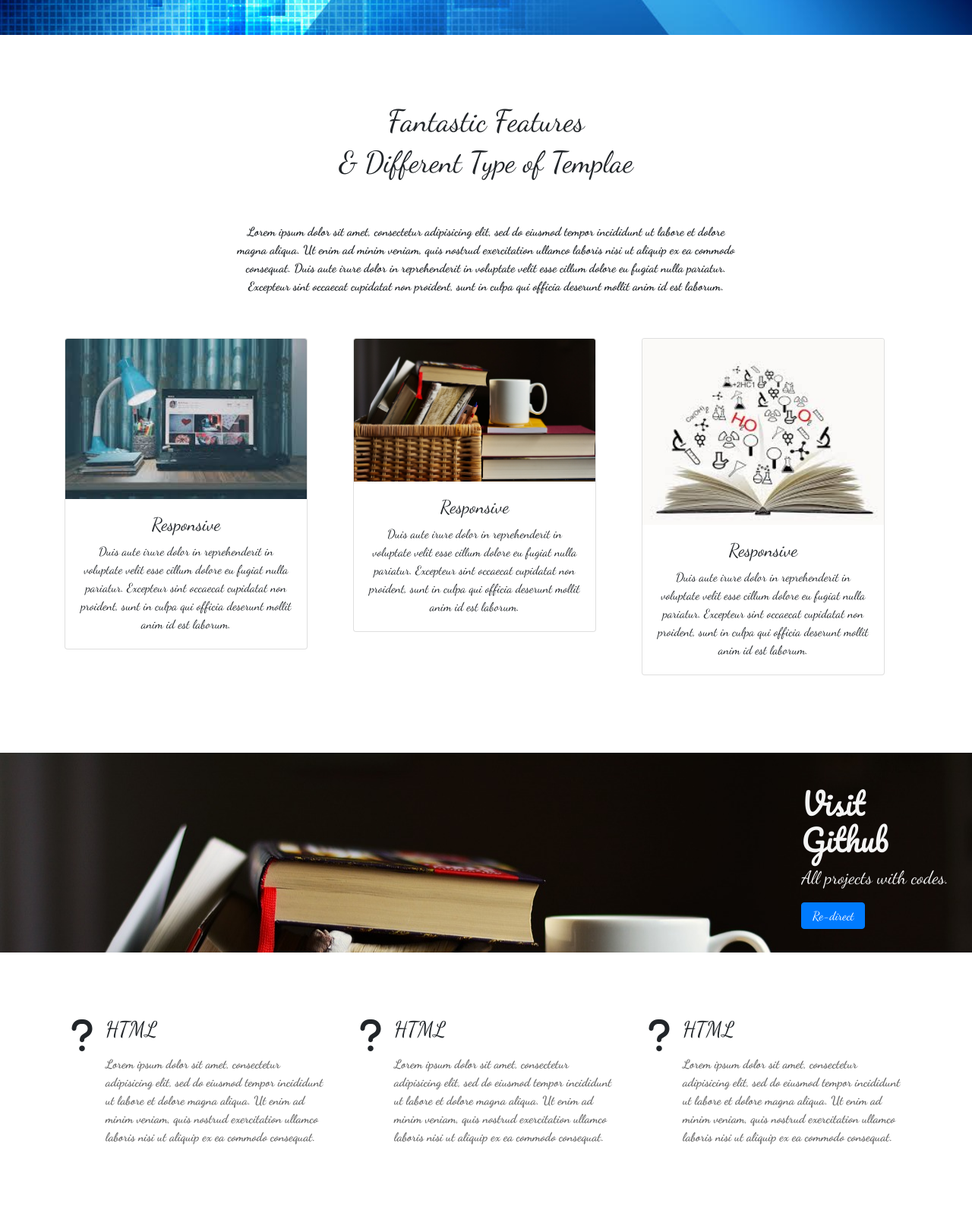
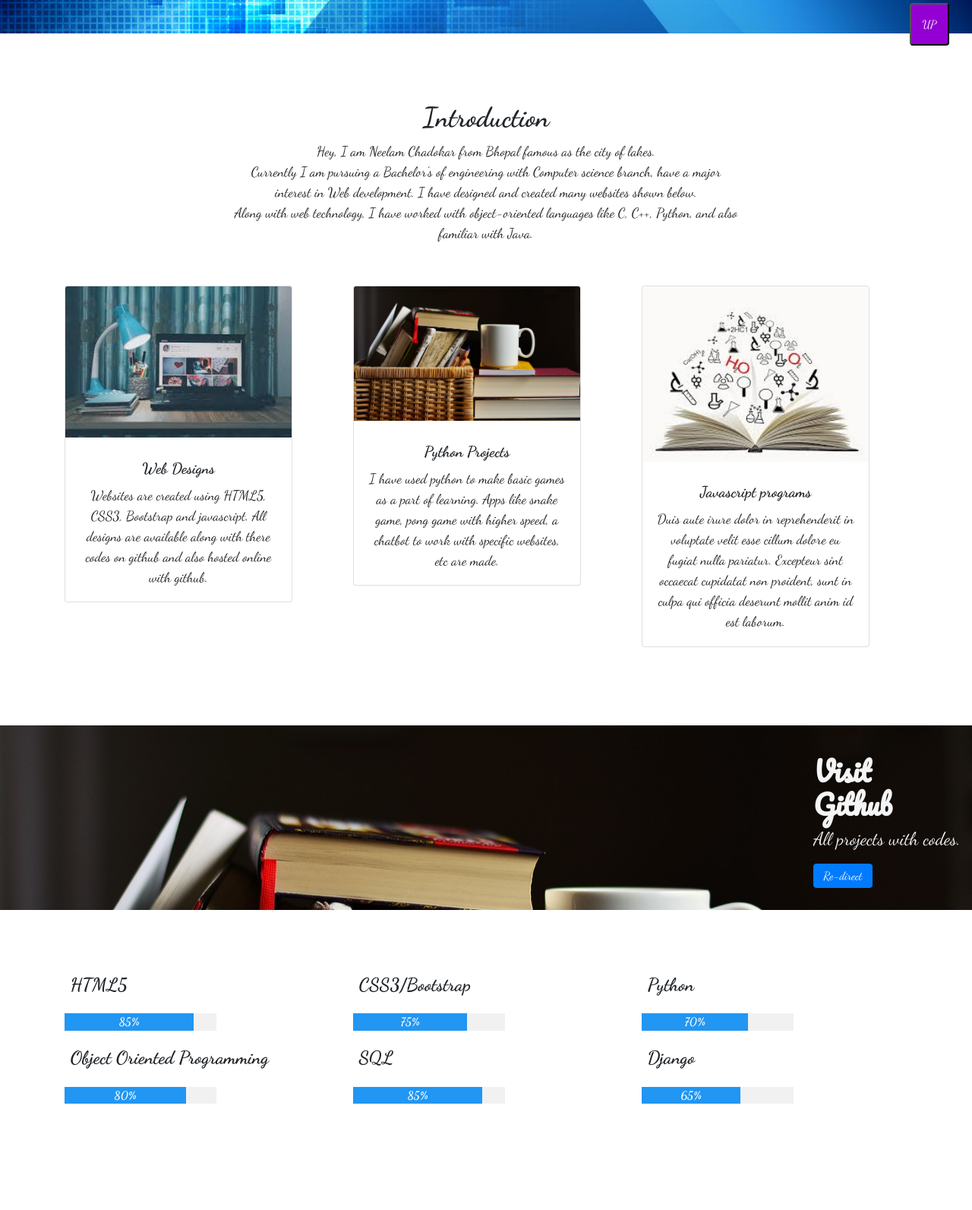
Before and after one commit to NeelamChadokar/NeelamChadokar.github.io, a plain HTML site: page index.html in a window 1280 px wide. Shown: the part 720-2313 px from the top of the page at 76% size. Drawn offline with nearby package versions, Linux system fonts and the light colour scheme; a web font is replaced by a local one.

Commit message:
added progress and text to profile

```diff
--- a/index.html
+++ b/index.html
@@ -7,41 +7,41 @@
     <meta http-equiv="X-UA-Compatible" content="ie=edge">
     <title>Neelam's Portfolio</title>
     <link rel="stylesheet" href="https://stackpath.bootstrapcdn.com/bootstrap/4.4.1/css/bootstrap.min.css" integrity="sha384-Vkoo8x4CGsO3+Hhxv8T/Q5PaXtkKtu6ug5TOeNV6gBiFeWPGFN9MuhOf23Q9Ifjh" crossorigin="anonymous">
-    <link rel="stylesheet" href="path/to/font-awesome/css/font-awesome.min.css">
+    <link rel="stylesheet" href="https://www.w3schools.com/w3css/4/w3.css">
+    <link rel="stylesheet" href="https://cdnjs.cloudflare.com/ajax/libs/font-awesome/4.7.0/css/font-awesome.min.css">
     <link rel="stylesheet" type="text/css" href="style.css">
 </head>
 
 <body>
+	<button id="scroll"><a href="#">UP</a></button>
     <header>
         <nav class="navbar navbar-expand-lg navbar-light">
             <a href="#" class="navbar-brand ml-3"><span style="color: darkviolet">Neel</span>@m</a>
-            <button class="navbar-toggler" type="button" data-toggle="collapse" data-target="navbarMenu" aria-controls="navbarMenu" aria-expanded="false" aria-label="Toggle-Navigation">
+            <button class="navbar-toggler" type="button" data-toggle="collapse" data-target="#navbarMenu" aria-controls="navbarMenu" aria-expanded="false" aria-label="Toggle-Navigation">
                 <span class="navbar-toggler-icon"></span>
             </button>
             <div class="collapse navbar-collapse"></div>
             <div class="collapse navbar-collapse" id="navbarMenu">
                 <ul class="navbar-nav mr-auto">
                     <li class="nav-item active">
-                        <a href="#" class="nav-link">Home</a>
+                        <a href="#Home" class="nav-link">Home</a>
                     </li>
                     <li class="nav-item ">
-                        <a href="#" class="nav-link">About</a>
+                        <a href="#About" class="nav-link">About</a>
                     </li>
                     <li class="nav-item ">
-                        <a href="#" class="nav-link">Projects</a>
+                        <a href="#Projects" class="nav-link">Projects</a>
                     </li>
                     <li class="nav-item ">
-                        <a href="#" class="nav-link">Contact</a>
+                        <a href="#Contact" class="nav-link">Contact</a>
                     </li>
                 </ul>
-                <form class="form-inline my-2 my-lg-0">
-                    <button class="btn menu-right-btn border" type="submit">Template</button>
-                </form>
+
             </div>
         </nav>
     </header>
     <main>
-        <div class="container-fluid p-0">
+        <div class="container-fluid p-0" id="Home">
             <div class="site-content">
                 <div class="d-flex justify-content-center">
                     <div class="d-flex flex-column">
@@ -51,29 +51,29 @@
                 </div>
             </div>
         </div>
-        <div class="section-1">
+
+        <div class="section-1" id="About">
             <div class="container text-center">
-                <h1 class="heading-1">Fantastic Features</h1>
-                <h1 class="heading-2">& Different Type of Templae</h1>
-                <p class="para-1">
-                    Lorem ipsum dolor sit amet, consectetur adipisicing elit, sed do eiusmod
-                    tempor incididunt ut labore et dolore magna aliqua. Ut enim ad minim veniam,
-                    quis nostrud exercitation ullamco laboris nisi ut aliquip ex ea commodo
-                    consequat. Duis aute irure dolor in reprehenderit in voluptate velit esse
-                    cillum dolore eu fugiat nulla pariatur. Excepteur sint occaecat cupidatat non
-                    proident, sunt in culpa qui officia deserunt mollit anim id est laborum.
+            	<!---<img src="images/pro.jpg">-->
+                <h1 class="heading-1">Introduction</h1>
+                <!----<h1 class="heading-2">& Different Type of Templae</h1>---->
+                <p class="para-1" id="intro">
+                    Hey, I am Neelam Chadokar from Bhopal famous as the city of lakes.
+                    <br>
+Currently I am pursuing a Bachelor's of engineering with Computer science branch, have a major interest in Web development.
+I have designed and created many websites shown below.<br>
+Along with web technology, I have worked with object-oriented languages like C, C++, Python, and also familiar with Java.
                 </p>
-                <div class="row justify-content-center text-center">
+
+                <div class="row justify-content-center text-center" id="Projects">
                     <div class="col-md-4">
                         <div class="card" style="width: 20rem;">
                             <img src="images/p2.jpg" class="card-img-top">
                             <div class="card-body">
-                                <h4 card-title>Responsive</h4>
+                                <h4 card-title>Web Designs</h4>
                                 <p class="card-text">
-                                    Duis aute irure dolor in reprehenderit in voluptate velit esse
-                                    cillum dolore eu fugiat nulla pariatur. Excepteur sint occaecat cupidatat non
-                                    proident, sunt in culpa qui officia deserunt mollit anim id est laborum.
-                                </p>
+                                    Websites are created using HTML5, CSS3, Bootstrap and javascript.
+All designs are available along with there codes on github and also hosted online with github. </p>
                             </div>
                         </div>
                     </div>
@@ -81,11 +81,10 @@
                         <div class="card" style="width: 20rem;">
                             <img src="images/p4.jpg" class="card-img-top">
                             <div class="card-body">
-                                <h4 card-title>Responsive</h4>
+                                <h4 card-title>Python Projects</h4>
                                 <p class="card-text">
-                                    Duis aute irure dolor in reprehenderit in voluptate velit esse
-                                    cillum dolore eu fugiat nulla pariatur. Excepteur sint occaecat cupidatat non
-                                    proident, sunt in culpa qui officia deserunt mollit anim id est laborum.
+                                   I have used python to make basic games as a part of learning.
+Apps like snake game, pong game with higher speed, a chatbot to work with specific websites, etc are made.
                                 </p>
                             </div>
                         </div>
@@ -94,7 +93,7 @@
                         <div class="card" style="width: 20rem;">
                             <img src="images/p3.jpg" class="card-img-top">
                             <div class="card-body">
-                                <h4 card-title>Responsive</h4>
+                                <h4 card-title>Javascript programs</h4>
                                 <p class="card-text">
                                     Duis aute irure dolor in reprehenderit in voluptate velit esse
                                     cillum dolore eu fugiat nulla pariatur. Excepteur sint occaecat cupidatat non
@@ -122,96 +121,82 @@
                 <div class="row">
                     <div class="col-md-4">
                         <div class="d-flex flex-row">
-                            <i class="fas fa-question fa-3x m-2"></i>
                             <div class="d-flex flex-column">
-                                <h3 class="m-2">HTML</h3>
+                                <h3 class="m-2">HTML5</h3>
                                 <p class="m-2">
-                                    Lorem ipsum dolor sit amet, consectetur adipisicing elit, sed do eiusmod
-                                    tempor incididunt ut labore et dolore magna aliqua. Ut enim ad minim veniam,
-                                    quis nostrud exercitation ullamco laboris nisi ut aliquip ex ea commodo
-                                    consequat.
-                                </p>
+                                    <div class="w3-light-grey" id="progress">
+                                        <div class="w3-container w3-blue w3-center" style="width:85%">85%</div>
                                     </div>
-                        </div>
-                    </div>
-
-
-            <div class="col-md-4">
-                <div class="d-flex flex-row">
-                    <i class="fas fa-question fa-3x m-2"></i>
-                    <div class="d-flex flex-column">
-                        <h3 class="m-2">HTML</h3>
-                        <p class="m-2">
-                            Lorem ipsum dolor sit amet, consectetur adipisicing elit, sed do eiusmod
-                            tempor incididunt ut labore et dolore magna aliqua. Ut enim ad minim veniam,
-                            quis nostrud exercitation ullamco laboris nisi ut aliquip ex ea commodo
-                            consequat.
                                 </p>
                             </div>
                         </div>
                     </div>
                     <div class="col-md-4">
                         <div class="d-flex flex-row">
-                    <i class="fas fa-question fa-3x m-2"></i>
                             <div class="d-flex flex-column">
-                        <h3 class="m-2">HTML</h3>
+                                <h3 class="m-2">CSS3/Bootstrap</h3>
                                 <p class="m-2">
-                            Lorem ipsum dolor sit amet, consectetur adipisicing elit, sed do eiusmod
-                            tempor incididunt ut labore et dolore magna aliqua. Ut enim ad minim veniam,
-                            quis nostrud exercitation ullamco laboris nisi ut aliquip ex ea commodo
-                            consequat.
-                        </p>
+                                    <div class="w3-light-grey" id="progress">
+                                        <div class="w3-container w3-blue w3-center" style="width:75%">75%</div>
                                     </div>
-                </div>
-            </div>
-        </div><!-------
-    <div class="row">
-                    <div class="col-md-4">
-                        <div class="d-flex flex-row">
-                            <i class="fas fa-question fa-3x m-2"></i>
-                            <div class="d-flex flex-column">
-                                <h3 class="m-2">HTML</h3>
-                                <p class="m-2">
-                                    Lorem ipsum dolor sit amet, consectetur adipisicing elit, sed do eiusmod
-                                    tempor incididunt ut labore et dolore magna aliqua. Ut enim ad minim veniam,
-                                    quis nostrud exercitation ullamco laboris nisi ut aliquip ex ea commodo
-                                    consequat.
-                                </p>
-                            </div>
-                        </div>
-                    </div>
-
-
-            <div class="col-md-4">
-                <div class="d-flex flex-row">
-                    <i class="fas fa-question fa-3x m-2"></i>
-                    <div class="d-flex flex-column">
-                        <h3 class="m-2">HTML</h3>
-                        <p class="m-2">
-                            Lorem ipsum dolor sit amet, consectetur adipisicing elit, sed do eiusmod
-                            tempor incididunt ut labore et dolore magna aliqua. Ut enim ad minim veniam,
-                            quis nostrud exercitation ullamco laboris nisi ut aliquip ex ea commodo
-                            consequat.
                                 </p>
                             </div>
                         </div>
                     </div>
                     <div class="col-md-4">
                         <div class="d-flex flex-row">
-                    <i class="fas fa-question fa-3x m-2"></i>
                             <div class="d-flex flex-column">
-                        <h3 class="m-2">HTML</h3>
+                                <h3 class="m-2">Python</h3>
                                 <p class="m-2">
-                            Lorem ipsum dolor sit amet, consectetur adipisicing elit, sed do eiusmod
-                            tempor incididunt ut labore et dolore magna aliqua. Ut enim ad minim veniam,
-                            quis nostrud exercitation ullamco laboris nisi ut aliquip ex ea commodo
-                            consequat.
+                                    <div class="w3-light-grey" id="progress">
+                                        <div class="w3-container w3-blue w3-center" style="width:70%">70%</div>
+                                    </div>
                                 </p>
                             </div>
                         </div>
                     </div>
-        </div>----------></div> </div>
-        <div class="section-4 bg-dark">
+                </div>
+                <div class="row">
+                    <div class="col-md-4">
+                        <div class="d-flex flex-row">
+                            <div class="d-flex flex-column">
+                                <h3 class="m-2">Object Oriented Programming</h3>
+                                <p class="m-2">
+                                    <div class="w3-light-grey" id="progress">
+                                        <div class="w3-container w3-blue w3-center" style="width:80%">80%</div>
+                                    </div>
+                                </p>
+                            </div>
+                        </div>
+                    </div>
+                    <div class="col-md-4">
+                        <div class="d-flex flex-row">
+                            <div class="d-flex flex-column">
+                                <h3 class="m-2">SQL</h3>
+                                <p class="m-2">
+                                    <div class="w3-light-grey" id="progress">
+                                        <div class="w3-container w3-blue w3-center" style="width:85%">85%</div>
+                                    </div>
+                                </p>
+                            </div>
+                        </div>
+                    </div>
+                    <div class="col-md-4">
+                        <div class="d-flex flex-row">
+                            <div class="d-flex flex-column">
+                                <h3 class="m-2">Django</h3>
+                                <p class="m-2">
+                                    <div class="w3-light-grey" id="progress">
+                                        <div class="w3-container w3-blue w3-center" style="width:65%;">65%</div>
+                                    </div>
+                                </p>
+                            </div>
+                        </div>
+                    </div>
+                </div>
+            </div>
+        </div>
+        <div class="section-4 bg-dark" id="Contact">
             <div class="container">
                 <div class="row">
                     <div class="col-md-7">
@@ -219,15 +204,11 @@
                     </div>
                     <div class="col-md-5">
                         <h1 class="text-white">We can do it</h1>
-        				<p class="para-1">Lorem ipsum dolor sit amet, consectetur adipisicing elit, sed do eiusmod
-        				tempor incididunt ut labore et dolore magna aliqua. t, sunt in culpa qui officia deserunt mollit anim id est laborum.</p>
+                        <p class="para-1" id="text">Hard Work Beats Talent When Talent Doesn't Work Hard</p>
                     </div>
                 </div>
             </div>
-
         </div>
-
-
     </main>
     <footer>
         <div class="section-5 text-center">
@@ -237,23 +218,30 @@
                 <input type="email" name="Email" id="email" placeholder="Email id" size="50" class="form-control px-4 py-2">
                 <input type="button" value="Contact us" class="btn btn-primary px-4 py-2">
             </div>
-
             <div class="social" style="margin: 5%;">
                 <div class="d-flex flex-row justify-content-center">
-		<i class="fas fa-palette"></i>
-		<i class="fas fa-palette"></i>
-		<i class="fas fa-palette"></i>
+                    <i class="fa fa-linkedin" aria-hidden="true"></i>
+                    <i class="fa fa-github" aria-hidden="true"></i>
+                    <i class="fa fa-facebook-square" aria-hidden="true"></i>
                 </div>
-
                 <hr>
                 <h5>Created by neel@m</h5>
             </div>
-
         </div>
     </footer>
     <script src="https://code.jquery.com/jquery-3.4.1.slim.min.js" integrity="sha384-J6qa4849blE2+poT4WnyKhv5vZF5SrPo0iEjwBvKU7imGFAV0wwj1yYfoRSJoZ+n" crossorigin="anonymous"></script>
     <script src="https://cdn.jsdelivr.net/npm/popper.js@1.16.0/dist/umd/popper.min.js" integrity="sha384-Q6E9RHvbIyZFJoft+2mJbHaEWldlvI9IOYy5n3zV9zzTtmI3UksdQRVvoxMfooAo" crossorigin="anonymous"></script>
     <script src="https://stackpath.bootstrapcdn.com/bootstrap/4.4.1/js/bootstrap.min.js" integrity="sha384-wfSDF2E50Y2D1uUdj0O3uMBJnjuUD4Ih7YwaYd1iqfktj0Uod8GCExl3Og8ifwB6" crossorigin="anonymous"></script>
+    <script src="https://unpkg.com/scrollreveal"></script>
+    <script>
+    	window.sr =ScrollReveal({duration : 1000});
+    	sr.reveal('.site-content .d-flex');
+    	sr.reveal('.section-1 .card');
+    	sr.reveal('section-2 .d-flex');
+    	sr.reveal('section-3 .col-md-4');
+    	sr.reveal('section-4 .col-md-7 .col-md-5');
+    </script>
+
 </body>
 
 </html>
--- a/style.css
+++ b/style.css
@@ -4,9 +4,21 @@ body{
 	padding: 0%;
 	margin: 0%;
 	font-family: 'Dancing Script';
+	scroll-behavior: smooth;
 
 }
+#scroll{
 
+  position: fixed;
+  bottom: 20px;
+  right: 30px;
+  font-size: 15px;
+  background-color: darkviolet;
+  color: white;
+  cursor: pointer;
+  padding: 15px;
+  border-radius: 4px;
+}
 .navbar-brand{
 	font-family: 'Pacifico';
 	font-size: 35px;
@@ -15,7 +27,7 @@ body{
 .nav-link{
 	font-size: 16px;
 	margin: 15px;
-	color: : black !important;
+	color: black !important;
 	font-family: 'Pacifico';
 }
 .nav-link:hover{
@@ -30,7 +42,10 @@ body{
 	background-color: transparent;
 	transition: all 300ms ease-in;
 }
-
+.menu-right-btn:hover{
+	color: white;
+	background-color: darkviolet;
+}
 .site-content{
 	background-image: url("images/p6.jpg");
 	background-attachment: fixed;
@@ -62,12 +77,21 @@ body{
 	width: 60%;
 	margin-left: 20%;
 	margin-bottom: 5%;
-	font-weight: bold;
+
 }
 .section-1 .card-text .para-1{
 	color: rgba(0,0,0,0.59);
-	font-weight: bold;
-	font-size: 24px;
+
+}
+#intro{
+	font-size: 18px;
+}
+.card-text{
+	font-size: 16px;
+	font-weight: normal;
+}
+#Projects{
+	font-family: 'Dancing Script';
 }
 .section-1{
 	margin-bottom: 8%;
@@ -88,9 +112,20 @@ body{
 	color: whitesmoke;
 
 }
+h3, h1, h4, .card-title{
+	font-family: 'Dancing Script';
+	font-weight: bold;
+}
+.card-text{
+	font-family: 'Dancing Script';
+	font-size: 18px;
+}
+#text{
+	font-family: 'Dancing Script';
+}
 .section-2 .para{
 	width: 100%;
-	font-family: 'Dancing Script'
+	font-family: 'Dancing Script';
 	color: whitesmoke;
 	margin-bottom: 7%;
 	margin-right: 20%;
@@ -121,13 +156,17 @@ body{
 	font-size: 23px;
 
 }
-
+#progress{
+	width: 200px;
+}
 .card{
 	width: 20rem;
+	font-family: 'Dancing Script';
 }
 .social i{
 	color: darkviolet;
-	font-size: 20px;
+	font-size: 30px;
+	margin-left: 5%;
 }
 @media screen and(max-width: 768px){
 	.section-1 .card{
```
Lines whose indentation alone changed are shown as unchanged.
